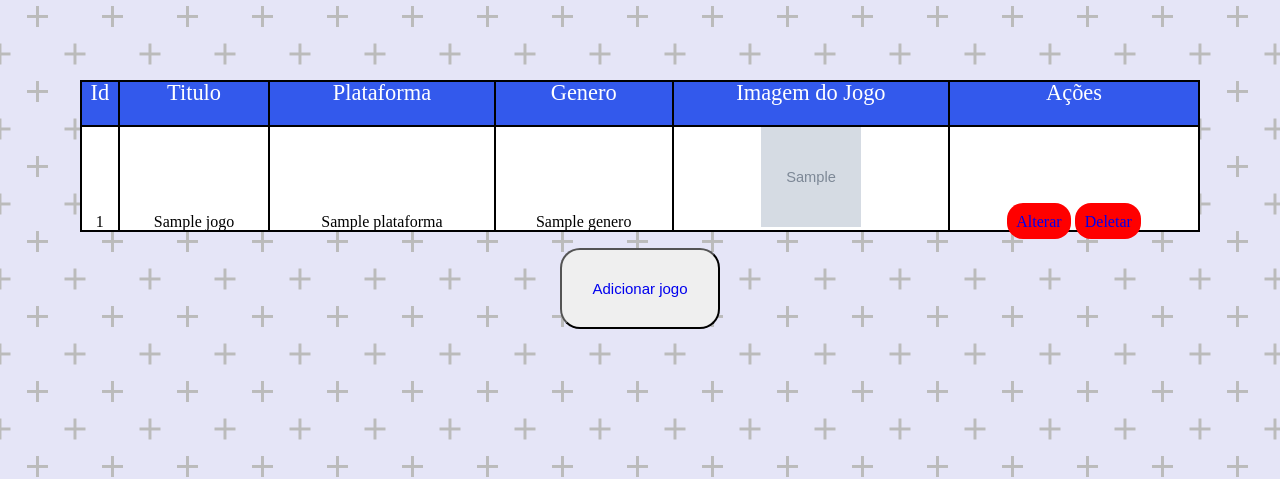
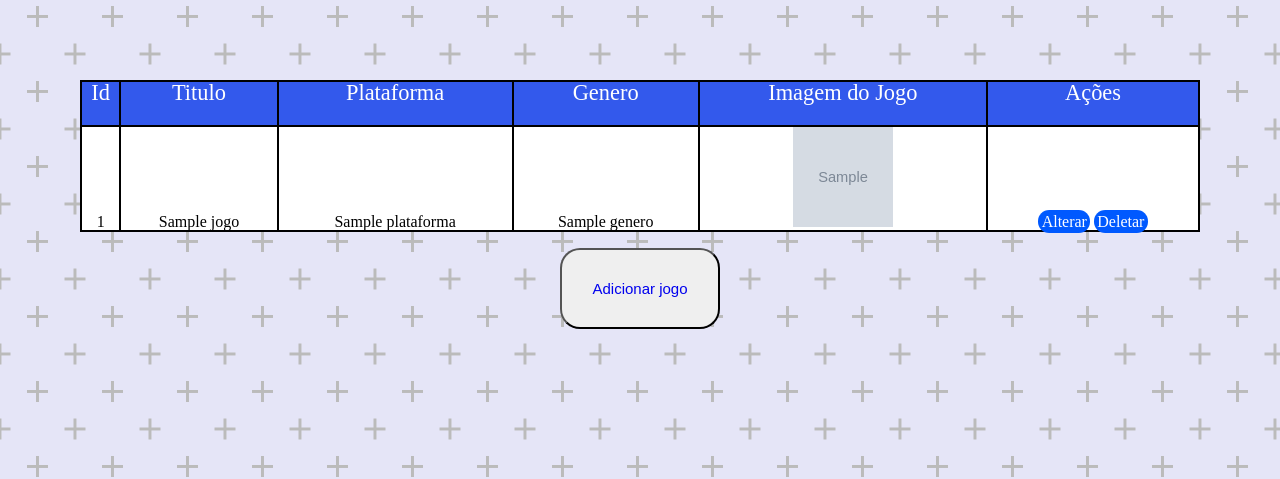
Before and after one commit to LuizFelipePinho/games_lib, a Flask app: template templates/todosJogos.html in a window 1280 px wide. Shown: the part 96-575 px from the top of the page. Run offline with Flask 2, Linux system fonts and the light colour scheme; the template is opened without the code that fills it: most values are stand-ins (such as "Sample title", 1, 10 or a date in 2020); grey boxes marked "Sample" are stand-in pictures.

Commit message:
alterando os botoes de acoes

```diff
--- a/static/styles.css
+++ b/static/styles.css
@@ -98,9 +98,10 @@ a {
 }
 
 .acao {
-    background-color: red;
-    padding: 0.6em;
-    border-radius: 1em;
+    background-color: rgb(0, 89, 255);
+    color: white;
+    padding: 0.2em;
+    border-radius: 0.7em;
     margin: auto;
 }
 
--- a/templates/devs.html
+++ b/templates/devs.html
@@ -49,6 +49,7 @@
     <br>
     <br>
     <div class="card">
+
       <img src="/static/imagens/erick.jpeg" alt="Erick" style="width:100%">
       <span class="incard"><h1>Erick Alan da Silva</h1></span>
       <p class="title">Futuro desenvolvedor front-end</p>
```
